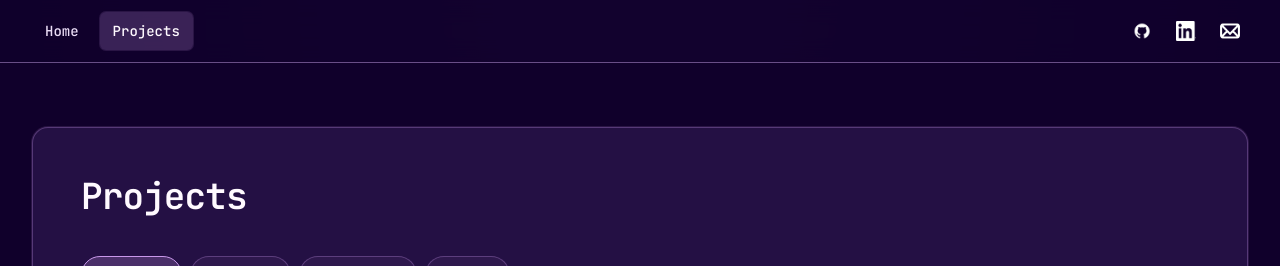
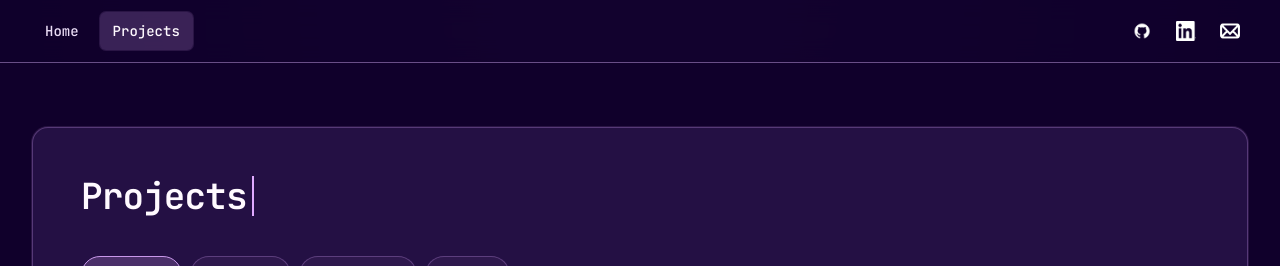
Before and after one commit to edvale732/website, a Next.js app: page /projects in a window 1280 px wide. Shown: the top 266 px of the page. Built offline with nearby package versions, Linux system fonts and the light colour scheme; no server answers.

Commit message:
added typing animation to project page title

```diff
--- a/app/globals.css
+++ b/app/globals.css
@@ -81,9 +81,34 @@ body {
     hero-title-caret 750ms step-end 150ms infinite;
 }
 
+.projects-title {
+  width: 8ch;
+}
+
+.projects-title__text {
+  display: block;
+  width: 0;
+  overflow: hidden;
+  border-right: 0.08em solid transparent;
+  white-space: nowrap;
+}
+
+.reveal-on-scroll.is-visible .projects-title__text {
+  border-right-color: var(--accent);
+  animation:
+    projects-title-type 1s steps(8, end) 150ms forwards,
+    hero-title-caret 750ms step-end 150ms infinite;
+}
+
 @keyframes hero-title-type {
   to {
     width: 11ch;
+  }
+}
+
+@keyframes projects-title-type {
+  to {
+    width: 8ch;
   }
 }
 
@@ -106,6 +131,12 @@ body {
     border-right: 0;
     animation: none;
   }
+
+  .projects-title__text {
+    width: 8ch;
+    border-right: 0;
+    animation: none;
+  }
 }
 
 ::selection {
--- a/app/projects/page.tsx
+++ b/app/projects/page.tsx
@@ -15,8 +15,8 @@ export default function Page() {
       <main className="flex w-full flex-1 justify-center px-4 py-16 sm:px-6 lg:px-8">
         <div className="w-full max-w-7xl rounded-2xl border border-accent-border/30 bg-surface-raised p-8 shadow-panel sm:p-12">
           <RevealOnScroll className="mb-10 flex flex-col gap-4 text-left">
-            <h1 className="text-3xl font-semibold leading-10 tracking-tight text-heading sm:text-4xl">
-              Projects
+            <h1 className="projects-title text-3xl font-semibold leading-10 tracking-tight text-heading sm:text-4xl">
+              <span className="projects-title__text">Projects</span>
             </h1>
           </RevealOnScroll>
 
```
